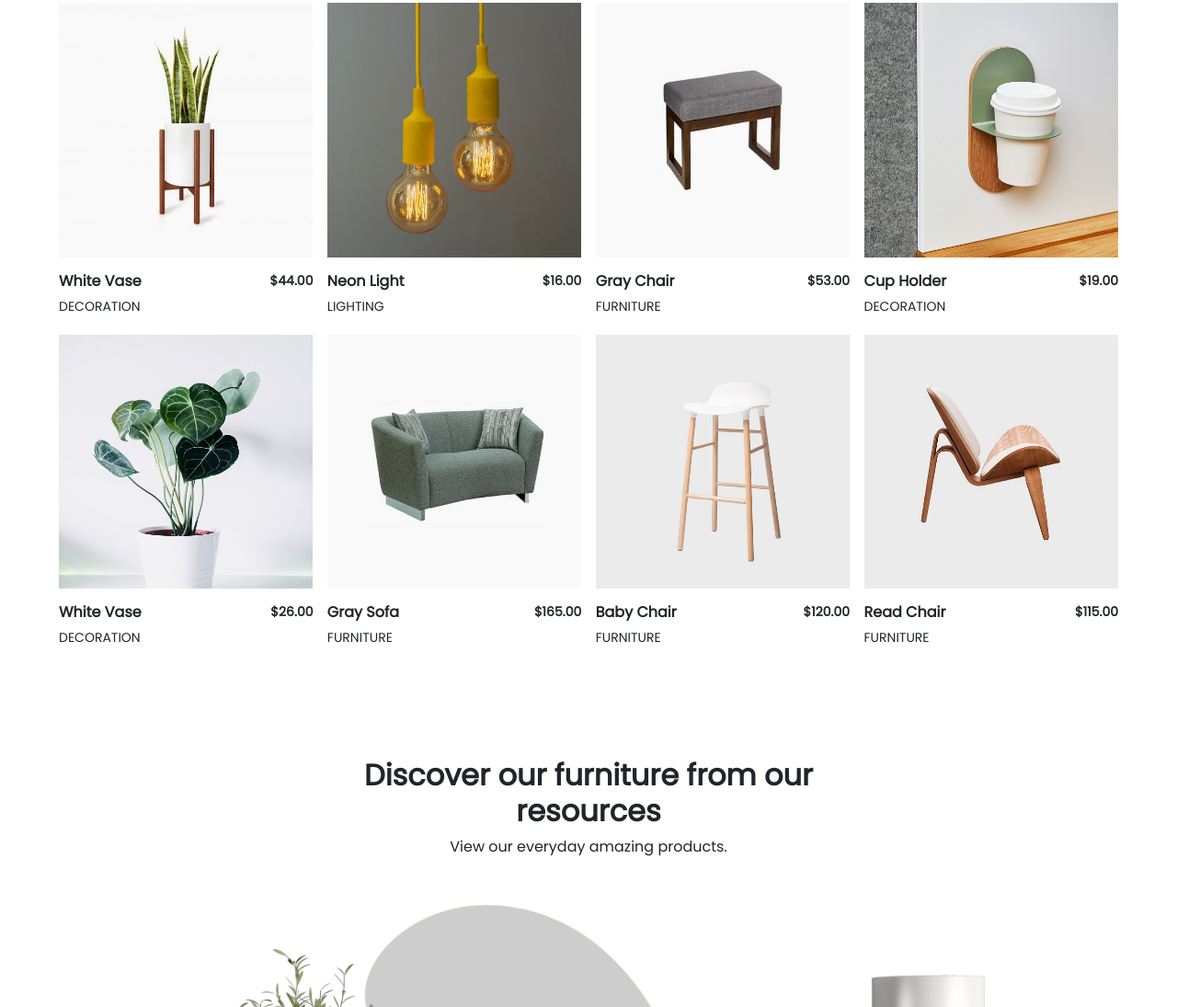
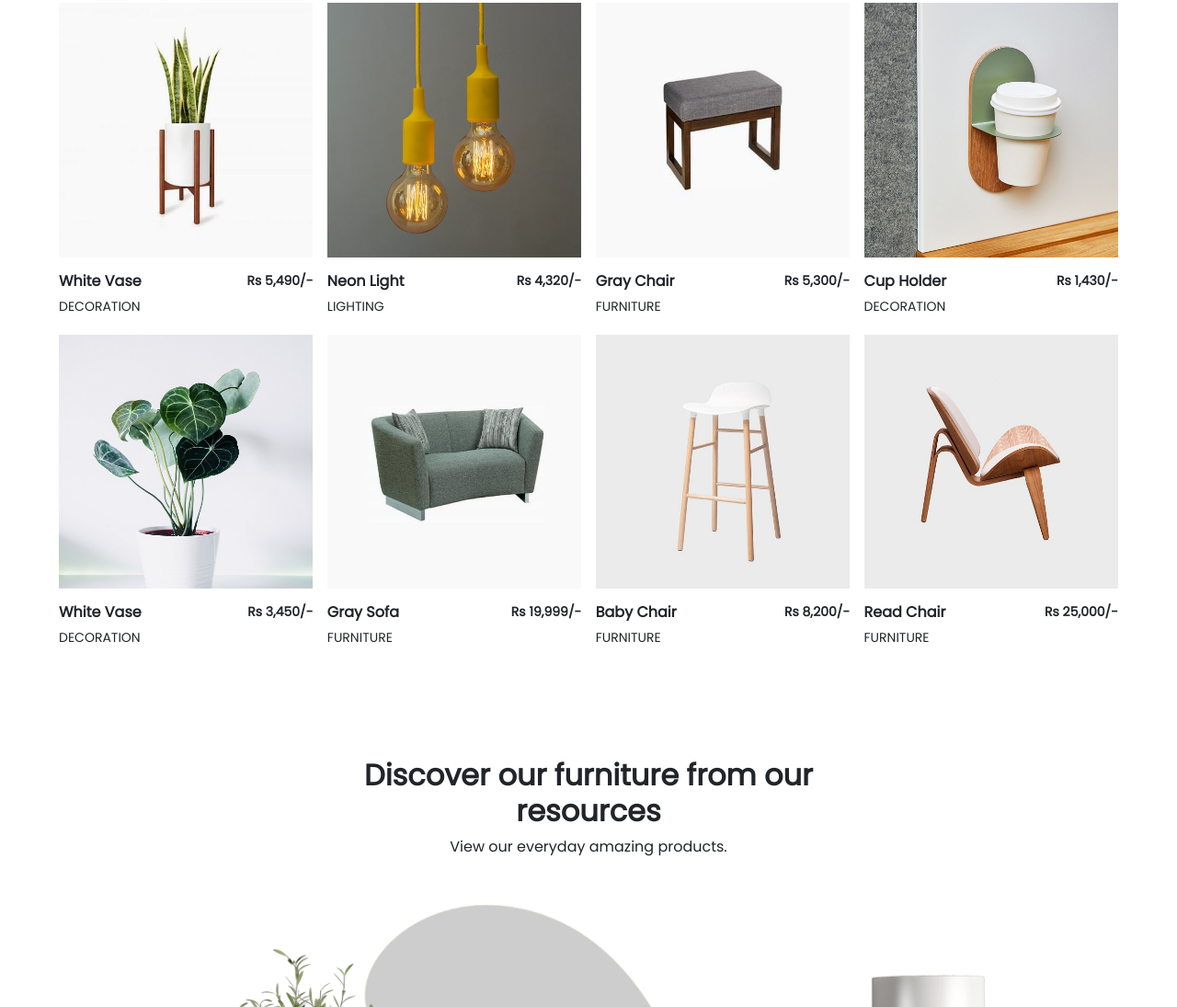
Before and after one commit to aumair472/aumair472.github.io, a plain HTML site: page index.html in a window 1280 px wide. Shown: the part 2719-3814 px from the top of the page at 92% size. Drawn offline with nearby package versions, Linux system fonts and the light colour scheme; a web font is replaced by a local one.

Commit message:
Add files via upload

```diff
--- a/index.html
+++ b/index.html
@@ -239,7 +239,7 @@
                         </h4>
                     </div>
                     <div class="right">
-                        <section>$44.00</section>
+                        <section>Rs 5,490/-</section>
                     </div>
                 </div>
                 <article>decoration</article>
@@ -262,7 +262,7 @@
                         </h4>
                     </div>
                     <div class="right">
-                        <section>$16.00</section>
+                        <section>Rs 4,320/-</section>
                     </div>
                 </div>
                 <article>lighting</article>
@@ -285,7 +285,7 @@
                         </h4>
                     </div>
                     <div class="right">
-                        <section>$53.00</section>
+                        <section>Rs 5,300/-</section>
                     </div>
                 </div>
                 <article>furniture</article>
@@ -308,7 +308,7 @@
                         </h4>
                     </div>
                     <div class="right">
-                        <section>$19.00</section>
+                        <section>Rs 1,430/-</section>
                     </div>
                 </div>
                 <article>decoration</article>
@@ -331,7 +331,7 @@
                         </h4>
                     </div>
                     <div class="right">
-                        <section>$26.00</section>
+                        <section>Rs 3,450/-</section>
                     </div>
                 </div>
                 <article>decoration</article>
@@ -353,7 +353,7 @@
                         </h4>
                     </div>
                     <div class="right">
-                        <section>$165.00</section>
+                        <section>Rs 19,999/-</section>
                     </div>
                 </div>
                 <article>furniture</article>
@@ -375,7 +375,7 @@
                         </h4>
                     </div>
                     <div class="right">
-                        <section>$120.00</section>
+                        <section>Rs 8,200/-</section>
                     </div>
                 </div>
                 <article>furniture</article>
@@ -397,7 +397,7 @@
                         </h4>
                     </div>
                     <div class="right">
-                        <section>$115.00</section>
+                        <section>Rs 25,000/-</section>
                     </div>
                 </div>
                 <article>furniture</article>
```
